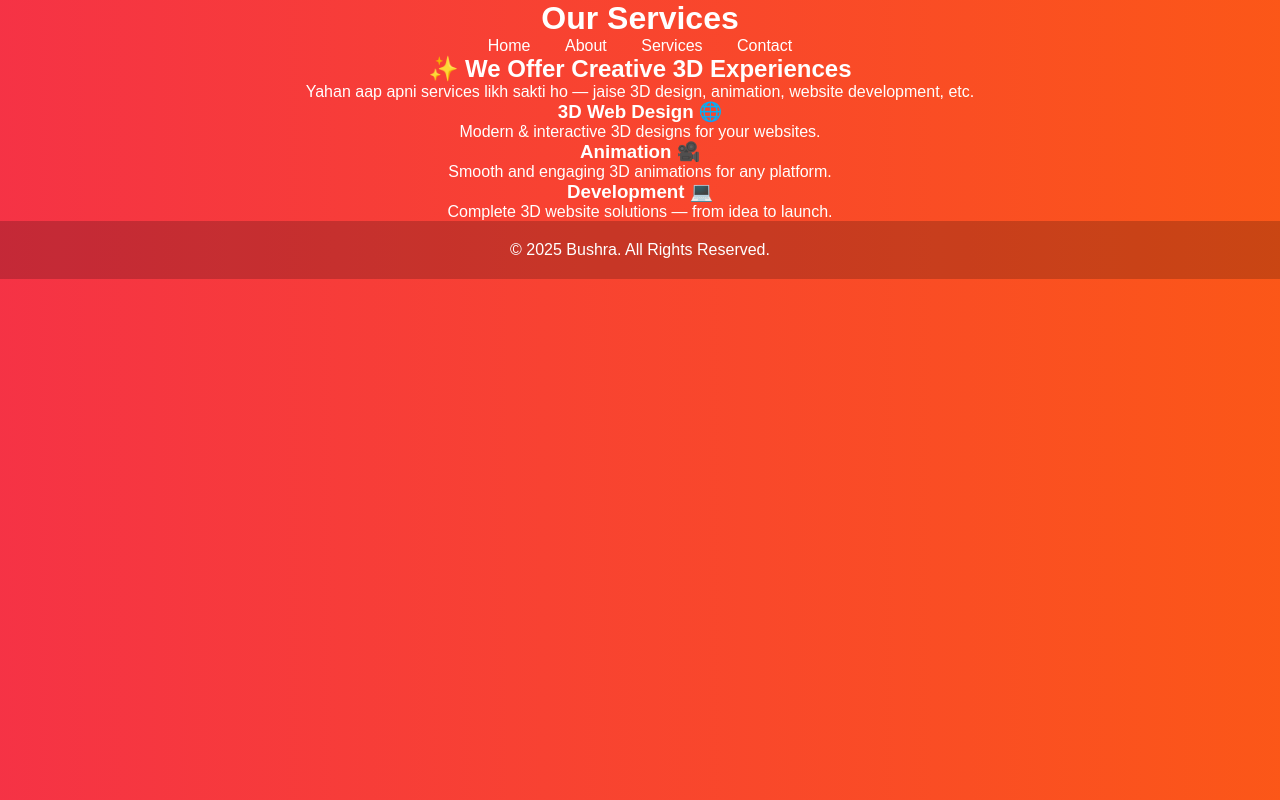
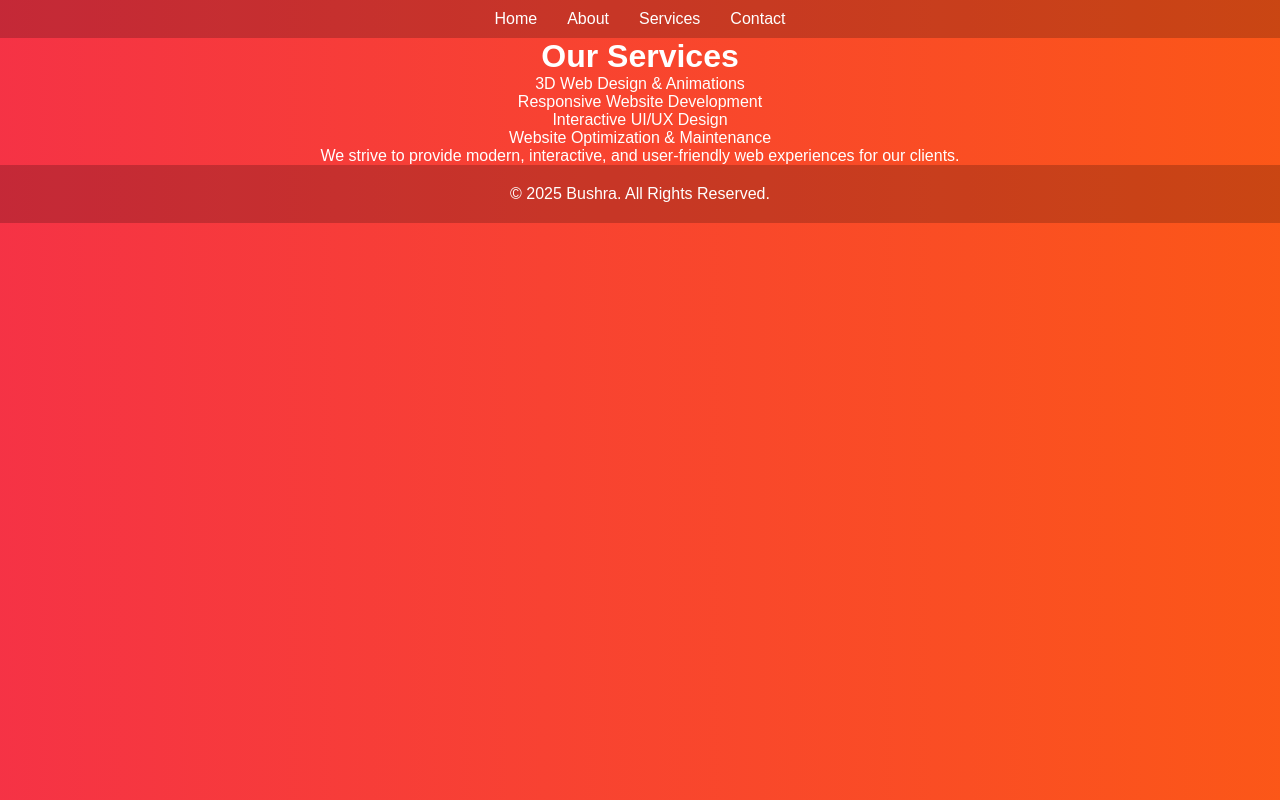
Before and after one commit to bushraandleeb58-max/My-New-Project-3D-Website, a plain HTML site: page Services.html in a window 1280 px wide. Drawn offline with Linux system fonts and the light colour scheme.

Commit message:
Added Style. Css page

```diff
--- a/Services.html
+++ b/Services.html
@@ -3,44 +3,42 @@
 
 <head>
     <meta charset="UTF-8">
+    <meta name="viewport" content="width=device-width, initial-scale=1.0">
     <title>Services - Bushra 3D Website</title>
     <link rel="stylesheet" href="style.css">
 </head>
 
 <body>
+
+    <!-- Navigation -->
     <header>
-        <h1>Our Services</h1>
         <nav>
-            <a href="index.html">Home</a>
-            <a href="about.html">About</a>
-            <a href="services.html">Services</a>
-            <a href="contact.html">Contact</a>
+            <ul>
+                <li><a href="index.html">Home</a></li>
+                <li><a href="about.html">About</a></li>
+                <li><a href="services.html">Services</a></li>
+                <li><a href="contact.html">Contact</a></li>
+            </ul>
         </nav>
     </header>
 
-    <section class="hero">
-        <h2>✨ We Offer Creative 3D Experiences</h2>
-        <p>Yahan aap apni services likh sakti ho — jaise 3D design, animation, website development, etc.</p>
+    <!-- Services Content -->
+    <div class="page-container">
+        <h1>Our Services</h1>
+        <ul>
+            <li>3D Web Design & Animations</li>
+            <li>Responsive Website Development</li>
+            <li>Interactive UI/UX Design</li>
+            <li>Website Optimization & Maintenance</li>
+        </ul>
+        <p>We strive to provide modern, interactive, and user-friendly web experiences for our clients.</p>
+    </div>
 
-        <div class="services-list">
-            <div class="service-item">
-                <h3>3D Web Design 🌐</h3>
-                <p>Modern & interactive 3D designs for your websites.</p>
-            </div>
-            <div class="service-item">
-                <h3>Animation 🎥</h3>
-                <p>Smooth and engaging 3D animations for any platform.</p>
-            </div>
-            <div class="service-item">
-                <h3>Development 💻</h3>
-                <p>Complete 3D website solutions — from idea to launch.</p>
-            </div>
-        </div>
-    </section>
+    <!-- Footer -->
+    <footer>
+        <p>© 2025 Bushra. All Rights Reserved.</p>
+    </footer>
 
-    <footer>
-        © 2025 Bushra. All Rights Reserved.
-    </footer>
 </body>
 
 </html>
```
Also changed, not shown: About.html (+20 -10 lines), Contact.html (+20 -18 lines).
